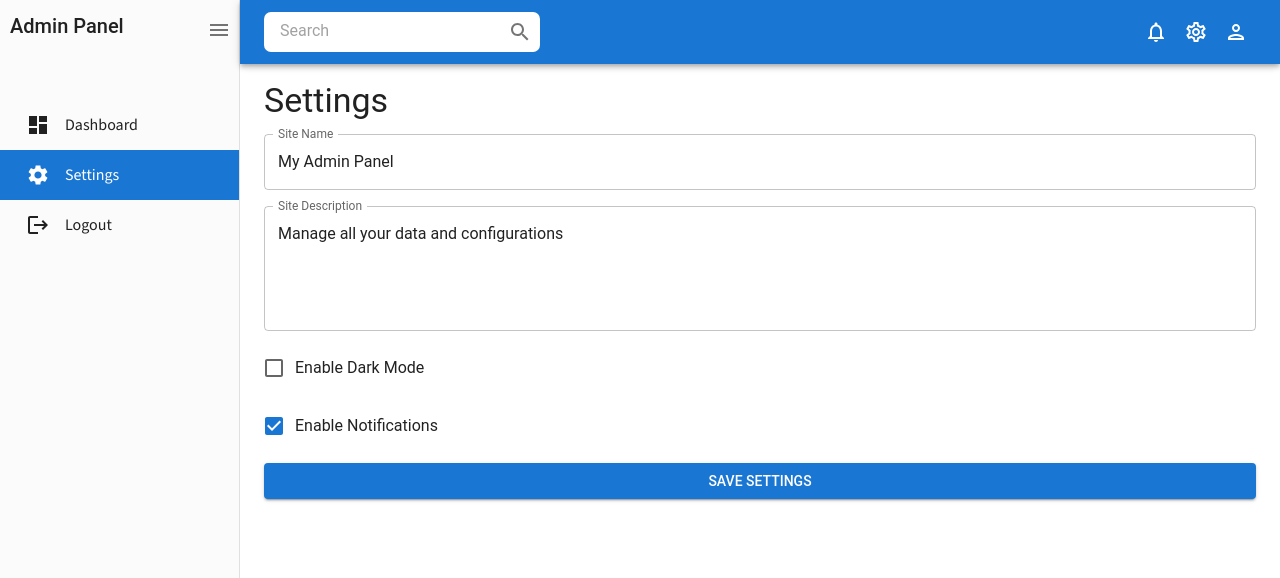
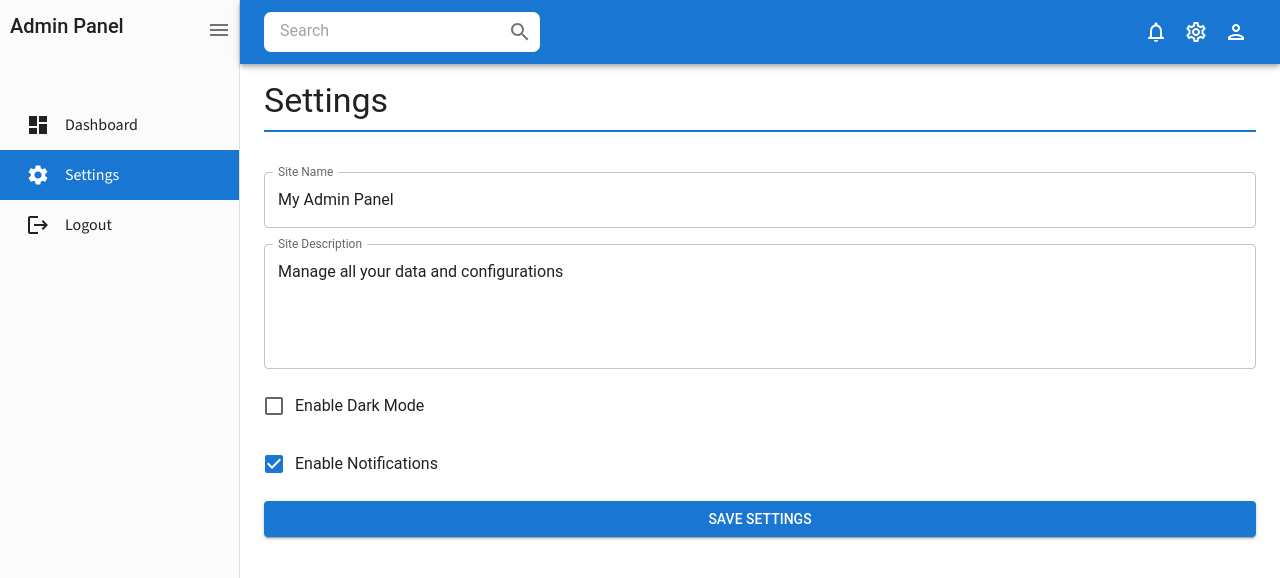
Before and after one commit to SaurabhNegis/Admin_panel, a React (Vite) app: page /settings in a window 1280 px wide. Shown: the top 578 px of the page. Built offline with nearby package versions, Linux system fonts and the light colour scheme; a web font is replaced by a local one.

Commit message:
added styles

```diff
--- a/src/components/common/Sidebar.jsx
+++ b/src/components/common/Sidebar.jsx
@@ -34,7 +34,7 @@ const Sidebars = ({ isCollapsed, setIsCollapsed }) => {
                   backgroundColor: '#1976d2',
                   color: '#fff', // Custom text color for active item
                   '&:hover': {
-                    borderBottom: '#1565c0', // Custom hover background color
+                    backgroundColor: '#1976d2', // Custom hover background color
                   },
 
                 };
--- a/src/pages/Settings.jsx
+++ b/src/pages/Settings.jsx
@@ -17,7 +17,12 @@ const Settings = () => {
 
   return (
     <div>
-      <Typography variant="h4" gutterBottom>
+      <Typography variant="h4" gutterBottom sx={{
+    marginBottom: 5,
+    borderBottom: '2px solid',
+    borderColor: 'primary.main',
+    paddingBottom: 1
+  }}>
         Settings
       </Typography>
 
```
